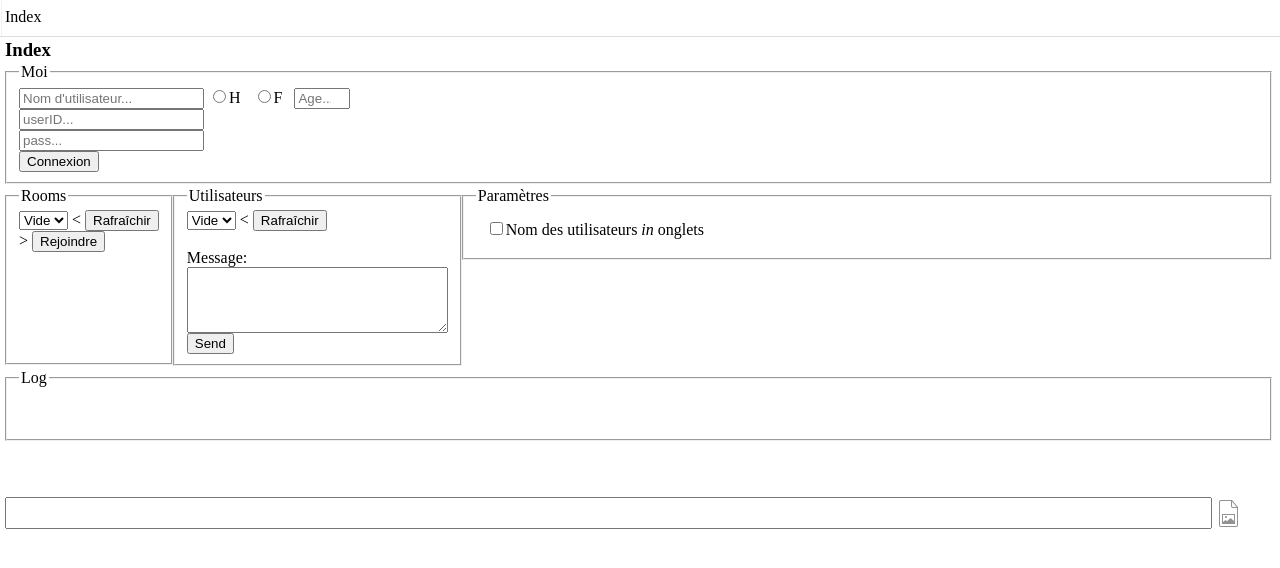
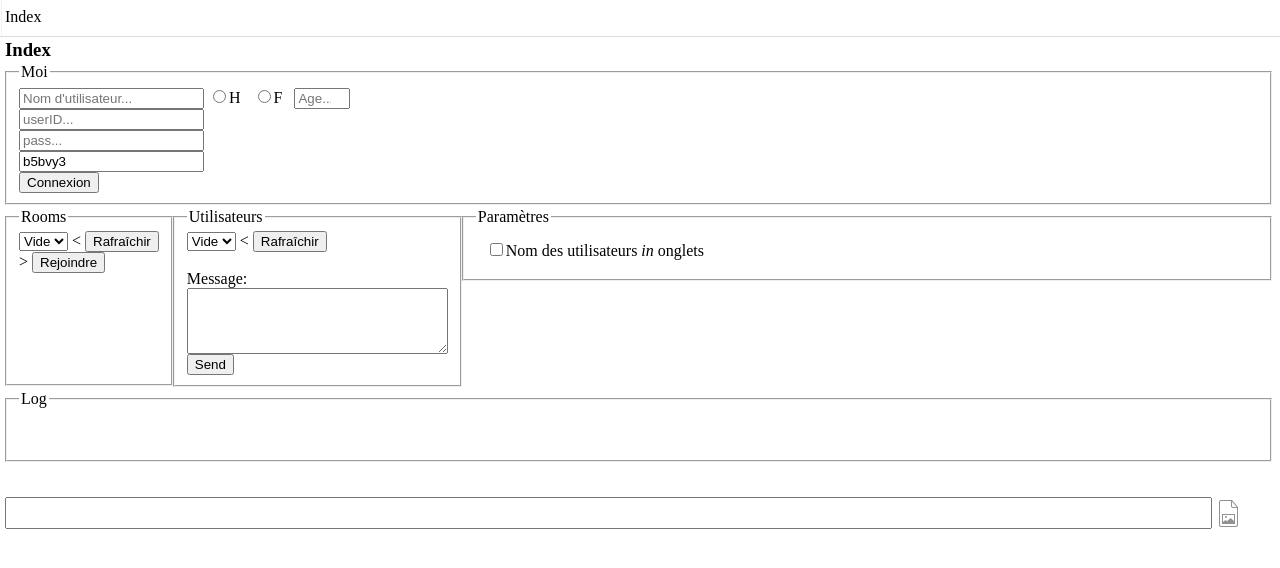
Before and after one commit to dirtyprogramming/simple-ccc, a website: page public/index.html in a window 1280 px wide. Both pictures are taken after a click on the button "Connexion". Drawn offline with nearby package versions, Linux system fonts and the light colour scheme; no server answers.

Commit message:
Affichage du code Coco utilisateur

```diff
--- a/public/index.html
+++ b/public/index.html
@@ -34,6 +34,7 @@
 						<br />
 						<input type="text" id="private_userID" name="private_userID" placeholder="userID..." /><br />
 						<input type="text" id="private_pass" name="private_pass" placeholder="pass..." /><br />
+						<input type="text" id="private_code" name="private_code" placeholder="code..." value="" /><br />
 						<input type="button" id="bt_login"  value="Connexion" onclick="update_userdata();" />
 					</fieldset>
 				</form>
@@ -86,6 +87,9 @@
 		<!-- *** END OF PAGE *** -->
 		<script src="js/client.js"></script>
 		<script>
+			document.getElementById('private_code').value = getRandomCode();
+
+
 			var dropzone = document.getElementById('messages');
 
 			dropzone.addEventListener('dragover', function(e) {
--- a/public/js/client.js
+++ b/public/js/client.js
@@ -21,7 +21,8 @@ function update_userdata() {
 	var userAge = document.getElementById('public_userAge').value;
 	var userID = document.getElementById('private_userID').value;
 	var pass = document.getElementById('private_pass').value;
-	socket.emit('update_userdata', {username, userSex, userAge, userID, pass});
+	var code = document.getElementById('private_code').value;
+	socket.emit('update_userdata', {username, userSex, userAge, userID, pass, code});
 }
 /**
  * Stores generated user data provided by coco server
@@ -30,6 +31,7 @@ function update_userdata() {
 function set_loggedin(data) {
 	document.getElementById('private_userID').value = data['userID'];
 	document.getElementById('private_pass').value = data['pass'];
+	document.getElementById('private_code').value = data['code'];
 	update_userslist();
 	update_roomslist();
 	document.getElementById('bt_login').disabled = true;
@@ -484,3 +486,15 @@ function messages_ondrop(e) {
 	}
 
 }
+
+/**
+ *
+ */
+function getRandomCode() {
+	var code = '';
+	for(var i=0;i<6;i++) {
+		code += (Math.floor(Math.random() * 2)) ? Math.floor(Math.random() * 10) : String.fromCharCode(Math.floor(Math.random() * 26 ) + 97);
+	}
+
+	return(code);
+}
--- a/server.js
+++ b/server.js
@@ -34,6 +34,7 @@ sio.sockets.on('connection', function(socket) {
 		socket.userAge = data['userAge'];
 		socket.userID = data['userID'];
 		socket.userPass = data['pass'];
+		socket.userCode = data['code'];
 
 		if(socket.username && socket.username.length > 3 && !socket.userID && !socket.userPass) {
 			console.log('Initializing connection...');
```
Also changed, not shown: simple-ccc-backend.js (+5 -2 lines).
